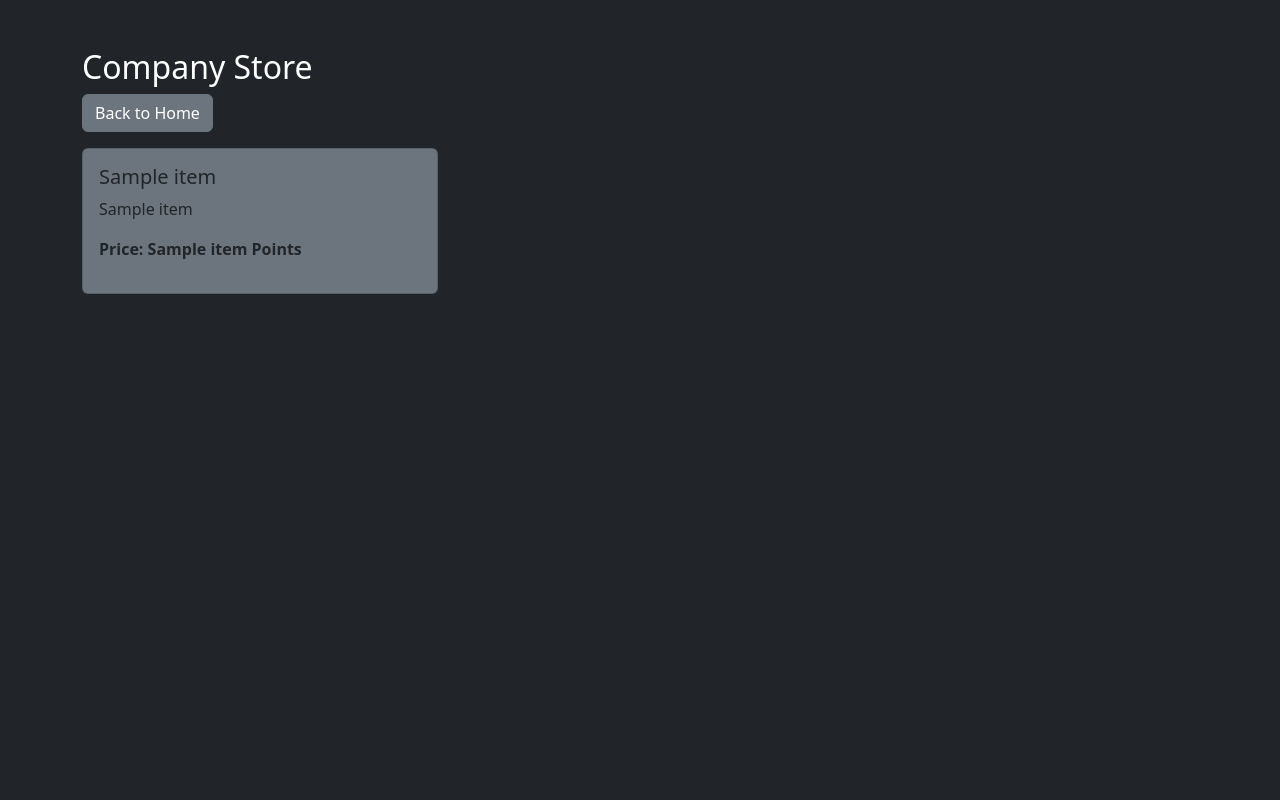
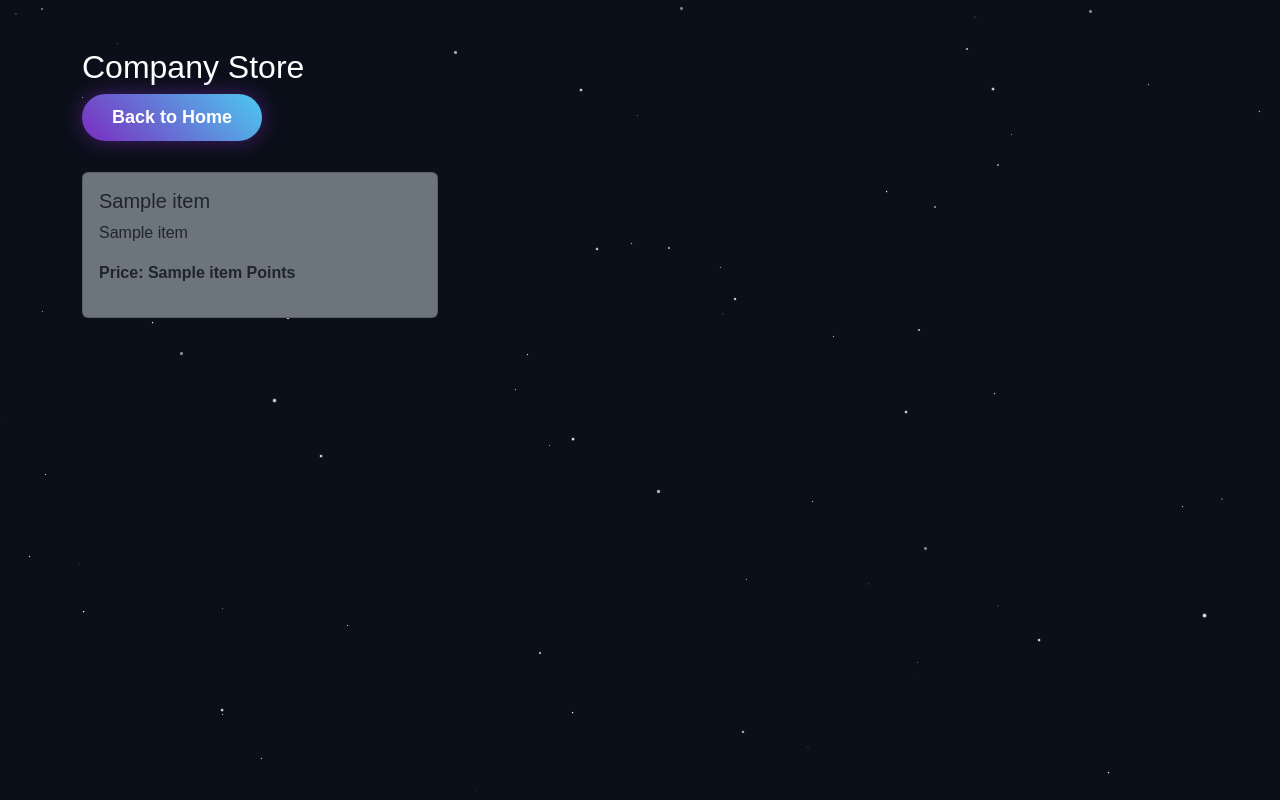
Before and after one commit to sunlinko-anito/Societ.bot_discord.py, a Flask app: template templates/store.html in a window 1280 px wide. Run offline with Flask 3, Linux system fonts and the light colour scheme; the template is opened without the code that fills it: most values are stand-ins (such as "Sample title", 1, 10 or a date in 2020).

Commit message:
Update store.html

```diff
--- a/templates/store.html
+++ b/templates/store.html
@@ -4,11 +4,13 @@
     <meta charset="UTF-8">
     <title>Societ - Store</title>
     <link href="https://cdn.jsdelivr.net/npm/bootstrap@5.3.0/dist/css/bootstrap.min.css" rel="stylesheet">
+    <link rel="stylesheet" href="/static/css/style.css"> <!-- เชื่อม CSS -->
 </head>
-<body class="bg-dark text-white">
+<body class="text-white">
+    <div class="night-sky" id="sky"></div> <!-- พื้นหลังดาว -->
     <div class="container mt-5">
         <h2>Company Store</h2>
-        <a href="/" class="btn btn-secondary mb-3">Back to Home</a>
+        <a href="/" class="magic-btn mb-4">Back to Home</a> <!-- เปลี่ยนปุ่ม -->
         <div class="row">
             {% for item in items %}
             <div class="col-md-4">
@@ -25,5 +27,52 @@
             {% endfor %}
         </div>
     </div>
+    <!-- Script สำหรับสร้างดาวและเสียง -->
+    <script>
+        // 1. สร้างดาวกระพริบ
+        const sky = document.getElementById('sky');
+        for (let i = 0; i < 70; i++) {
+            let star = document.createElement('div');
+            star.className = 'star';
+            star.style.width = Math.random() * 3 + 'px';
+            star.style.height = star.style.width;
+            star.style.left = Math.random() * 100 + 'vw';
+            star.style.top = Math.random() * 100 + 'vh';
+            star.style.animationDuration = (Math.random() * 1.5 + 0.5) + 's';
+            sky.appendChild(star);
+        }
+
+        // 2. สร้างดาวตก
+        setInterval(() => {
+            let shootingStar = document.createElement('div');
+            shootingStar.className = 'shooting-star';
+            shootingStar.style.left = (Math.random() * 100 + 50) + 'vw';
+            shootingStar.style.top = (Math.random() * 50 - 50) + 'vh';
+            sky.appendChild(shootingStar);
+            setTimeout(() => shootingStar.remove(), 2000);
+        }, 3000);
+
+        // 3. ระบบเล่นเสียงปุ่มแล้วค่อยย้ายหน้า (ถ้าเป็นปุ่มลิ้งก์)
+        const clickSound = new Audio('https://www.soundjay.com/buttons/sounds/button-09.mp3');
+        document.querySelectorAll('.magic-btn').forEach(btn => {
+            btn.addEventListener('click', function(e) {
+                if (this.tagName === 'A' && this.getAttribute('href')) {
+                    e.preventDefault(); // เบรกการย้ายหน้าไว้ก่อน
+                    clickSound.currentTime = 0;
+                    clickSound.play();
+                    this.classList.add('clicked');
+                    setTimeout(() => {
+                        window.location.href = this.getAttribute('href'); // ย้ายหน้าหลังจากเล่นอนิเมชั่นเสร็จ
+                    }, 300);
+                }
+            });
+        });
+    </script>
+    <script>
+        const sky = document.getElementById('sky');
+        for (let i = 0; i < 70; i++) { let star = document.createElement('div'); star.className = 'star'; star.style.width = Math.random() * 3 + 'px'; star.style.height = star.style.width; star.style.left = Math.random() * 100 + 'vw'; star.style.top = Math.random() * 100 + 'vh'; star.style.animationDuration = (Math.random() * 1.5 + 0.5) + 's'; sky.appendChild(star); }
+        setInterval(() => { let shootingStar = document.createElement('div'); shootingStar.className = 'shooting-star'; shootingStar.style.left = (Math.random() * 100 + 50) + 'vw'; shootingStar.style.top = (Math.random() * 50 - 50) + 'vh'; sky.appendChild(shootingStar); setTimeout(() => shootingStar.remove(), 2000); }, 3000);
+        const clickSound = new Audio('https://www.soundjay.com/buttons/sounds/button-09.mp3'); document.querySelectorAll('.magic-btn').forEach(btn => { btn.addEventListener('click', function(e) { if (this.tagName === 'A' && this.getAttribute('href')) { e.preventDefault(); clickSound.currentTime = 0; clickSound.play(); this.classList.add('clicked'); setTimeout(() => { window.location.href = this.getAttribute('href'); }, 300); } }); });
+    </script>
 </body>
 </html>
```
